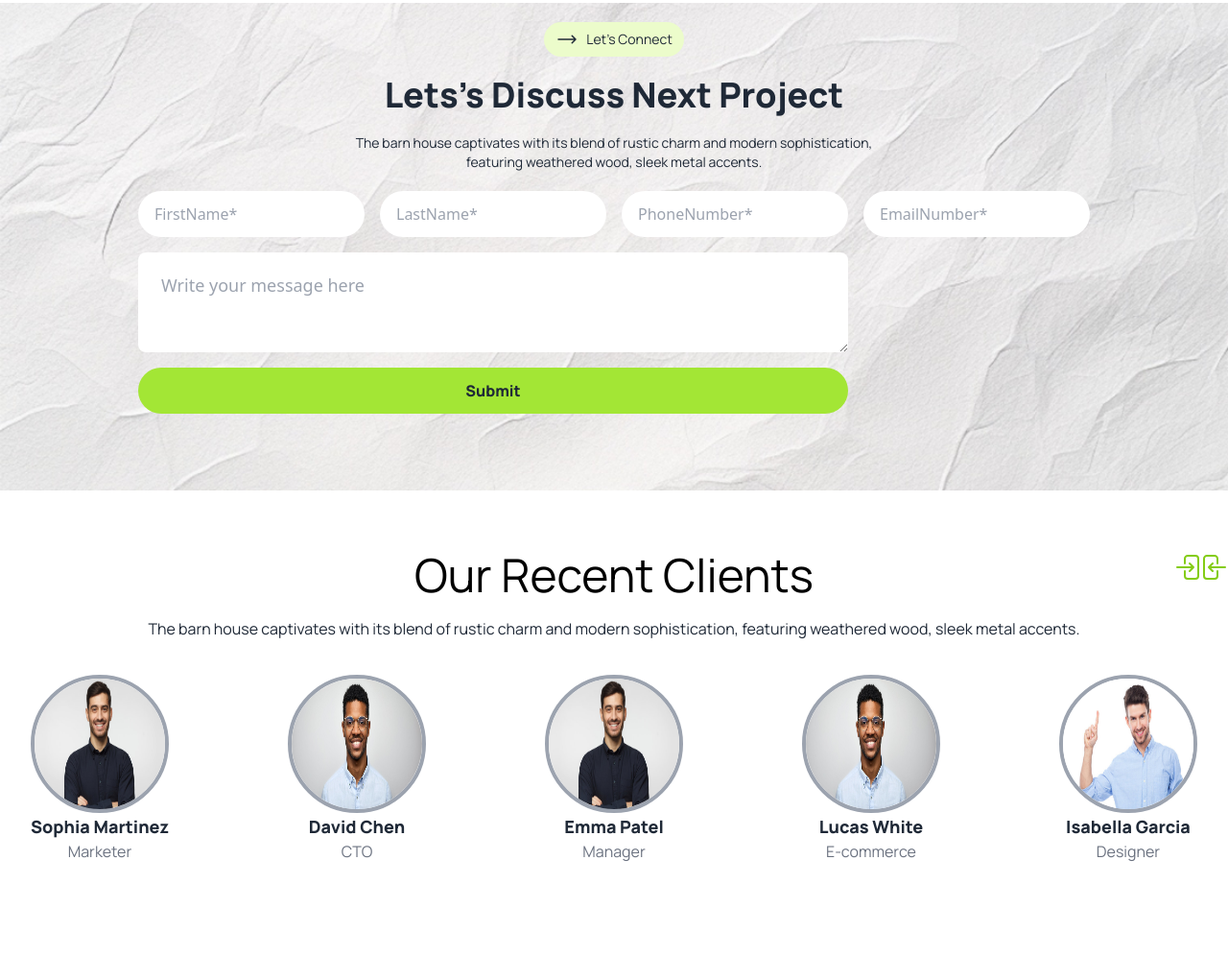
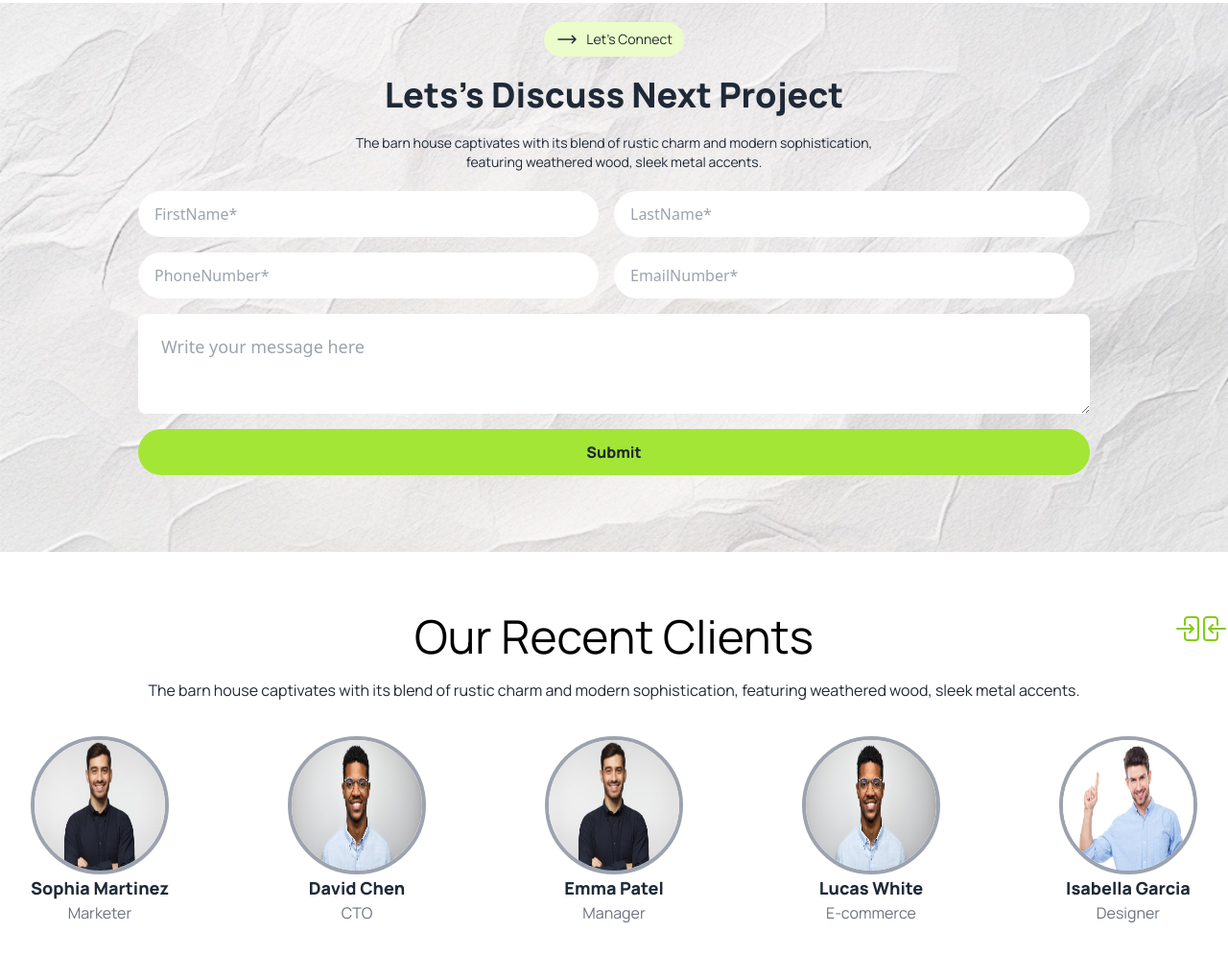
Before and after one commit to devranjit/assignment-03, a plain HTML site: page index.html in a window 1280 px wide. Shown: the part 4137-5133 px from the top of the page at 96% size. Drawn offline with nearby package versions, Linux system fonts and the light colour scheme.

Commit message:
responsiv fix for form

```diff
--- a/index.html
+++ b/index.html
@@ -293,10 +293,10 @@
   <h1 class="font-manrope text-4xl pt-5 font-black">Our works process</h1>
   <p class="font-manrope text-md  py-3">The barn house captivates with its blend of rustic charm and modern <br> sophistication, featuring weathered wood, sleek metal accents.</p>
 
-  <div class="process-section gap-10 sm:flex md:flex lg:flex   my-5">
+  <div class="process-section gap-10 sm:flex md:flex lg:flex   my-5  px-5 sm:px-0 md:px-0 lg:px-0 ">
 
 
-    <div class="process bg-[#E7C1D3]  p-5 rounded-lg my-5 sm:my-5  md:my-5 lg:my-5 ">
+    <div class="process bg-[#E7C1D3]  p-5 rounded-lg my-5 sm:my-5  md:my-5 lg:my-5  ">
       <svg xmlns="http://www.w3.org/2000/svg" fill="none" viewBox="0 0 24 24" stroke-width="1.5" stroke="currentColor" class="size-10 my-3">
         <path stroke-linecap="round" stroke-linejoin="round" d="M12 18v-5.25m0 0a6.01 6.01 0 0 0 1.5-.189m-1.5.189a6.01 6.01 0 0 1-1.5-.189m3.75 7.478a12.06 12.06 0 0 1-4.5 0m3.75 2.383a14.406 14.406 0 0 1-3 0M14.25 18v-.192c0-.983.658-1.823 1.508-2.316a7.5 7.5 0 1 0-7.517 0c.85.493 1.509 1.333 1.509 2.316V18" />
       </svg>
@@ -620,13 +620,13 @@
 
    <div class="contact-form "></div>
 
-  <form class="form-control grid grid-cols-1  sm:grid-cols-4 md:grid-cols-4 lg:grid-cols-4 gap-4 mx-0 sm:mx-28 md:mx-28 lg:mx-28" action="">
+  <form class="form-control grid grid-cols-1 sm:grid md:grid lg:grid  sm:grid-cols-2 md:grid-cols-2 lg:grid-cols-2 gap-4 mx-0 sm:mx-28 md:mx-28 lg:mx-28" action="">
 
-    <input class="input rounded-3xl col-span-3 sm:col-span-1 md:col-span-1 lg:col-span-1 " type="text" placeholder="FirstName*">
-    <input class="input rounded-3xl col-span-3 sm:col-span-2 md:col-span-1 lg:col-span-1 " type="text" placeholder="LastName*">
-    <input class="input rounded-3xl col-span-3 sm:col-span-1 md:col-span-1 lg:col-span-1 " type="number" placeholder="PhoneNumber*">
-    <input class="input rounded-3xl col-span-3 sm:col-span-2 md:col-span-1 lg:col-span-1" type="email" placeholder="EmailNumber*">
-    <textarea class="textarea-lg rounded-lg col-span-3	" name="" id="" placeholder="Write your message here "></textarea>
+    <input class="input rounded-3xl  col-span-2 sm:col-span-1 md:col-span-1 lg:col-span-1  " type="text" placeholder="FirstName*">
+    <input class="input rounded-3xl col-span-2 sm:col-span-2 md:col-span-2 lg:col-span-2" type="text" placeholder="LastName*">
+    <input class="input rounded-3xl  col-span-2 sm:col-span-1 md:col-span-1 lg:col-span-1 " type="number" placeholder="PhoneNumber*">
+    <input class="input rounded-3xl  col-span-2 sm:col-span-1  md:col-span-1 lg:col-span-1" type="email" placeholder="EmailNumber*">
+    <textarea class="textarea-lg rounded-lg  col-span-3 md	" name="" id="" placeholder="Write your message here "></textarea>
     <input class=" input col-span-3 bg-lime-400 font-manrope font-black rounded-full" type="submit" placeholder="submit">
   </form>
 
```
